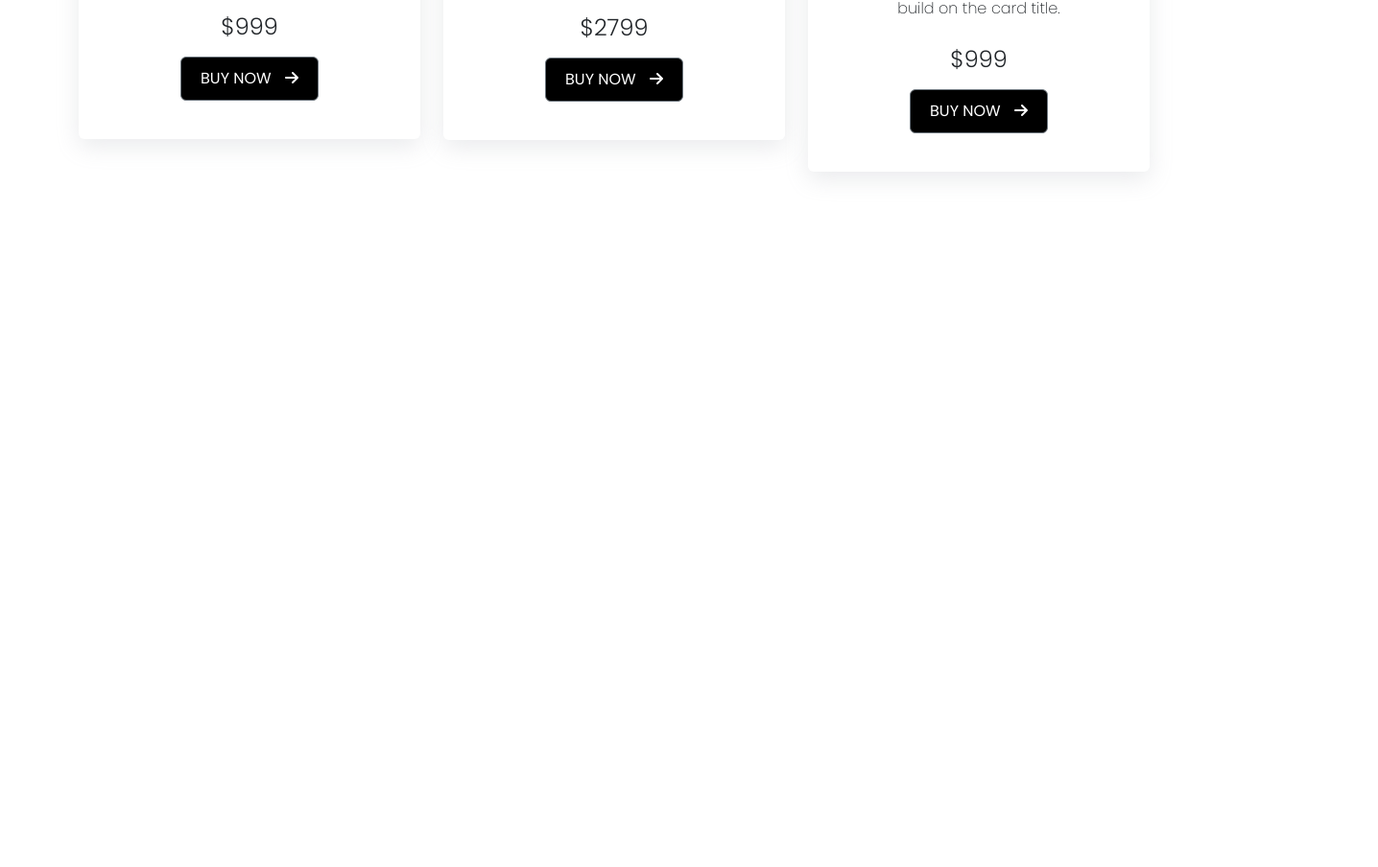
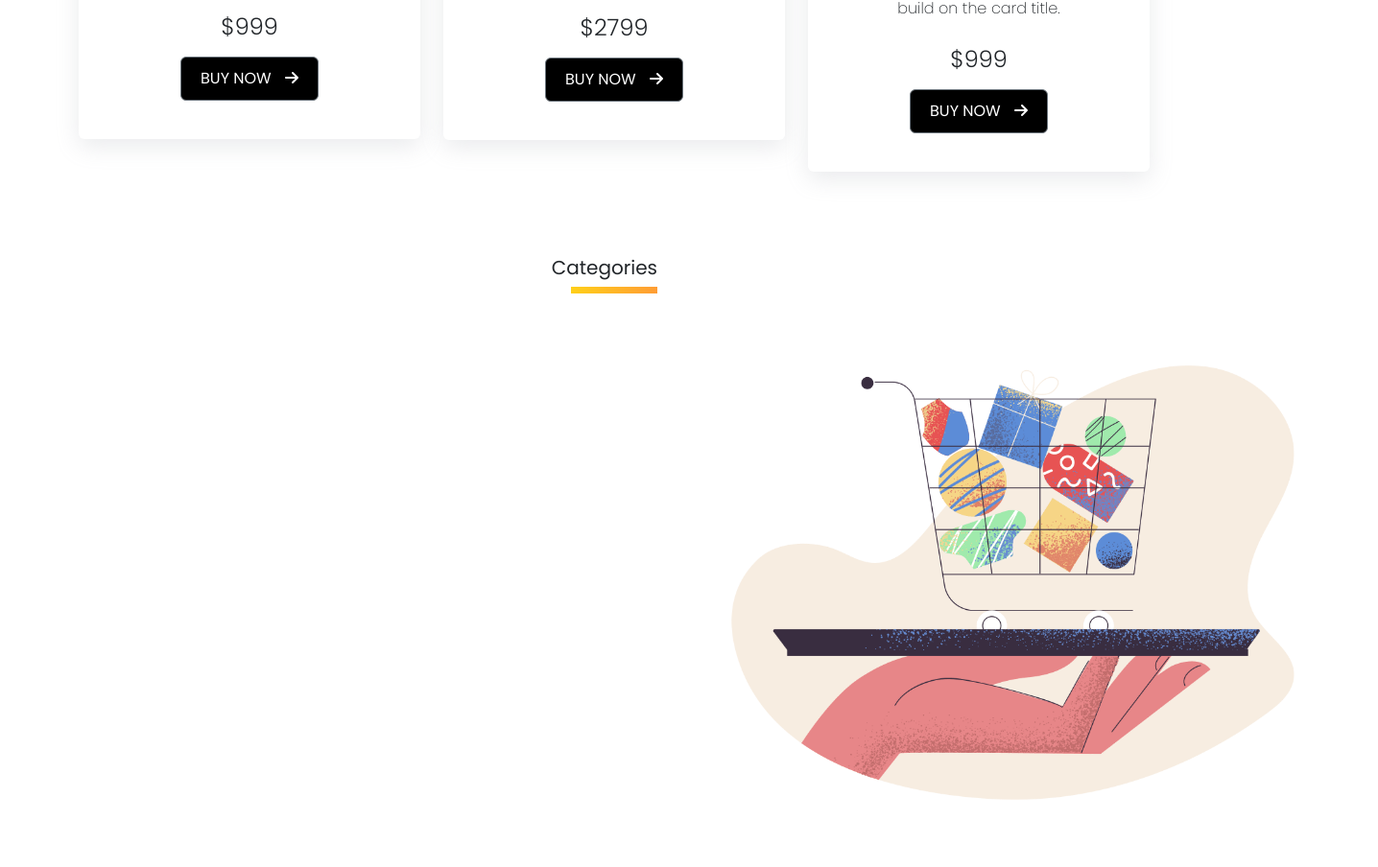
Before and after one commit to bcdgazam/Hot-Gadgets-E-Commerce-Website, a plain HTML site: page index.html in a window 1280 px wide. Shown: the part 1975-2879 px from the top of the page at 96% size, 1436 px wide, since content can reach past the window. Before the commit the page ends 2282 px from the top, so only its background shows below. Drawn offline with nearby package versions, Linux system fonts and the light colour scheme.

Commit message:
categories

```diff
--- a/css/style.css
+++ b/css/style.css
@@ -105,3 +105,15 @@ button {
     font-weight: lighter;
     line-height: 30px;
 }
+
+
+.categories-title{
+    border-bottom: 7px solid transparent;
+    border-image: linear-gradient(to right, #FFD019, #FF9C35) 1;
+    border-radius: 10px;
+    background-clip: padding-box;
+    width: 90px;
+    justify-content: end;
+    display: flex;
+    line-height: 40px;
+}
--- a/index.html
+++ b/index.html
@@ -195,6 +195,24 @@
         </div>
     </div>
 
+    <div class="categories-area">
+        <div class="container">
+            <div class="categories-heading d-flex justify-content-center">
+                <h5 class="categories-title">Categories</h5>
+            </div>
+            <div class="categories-item">
+                <div class="row">
+                    <div class="col-md-6">
+
+                    </div>
+                    <div class="col-md-6">
+                        <img src="images/Categories/pale-order.png" alt="">
+                    </div>
+                </div>
+            </div>
+        </div>
+    </div>
+
     <br><br>
 
     <script src="https://kit.fontawesome.com/8801027a6e.js" crossorigin="anonymous"></script>
```
